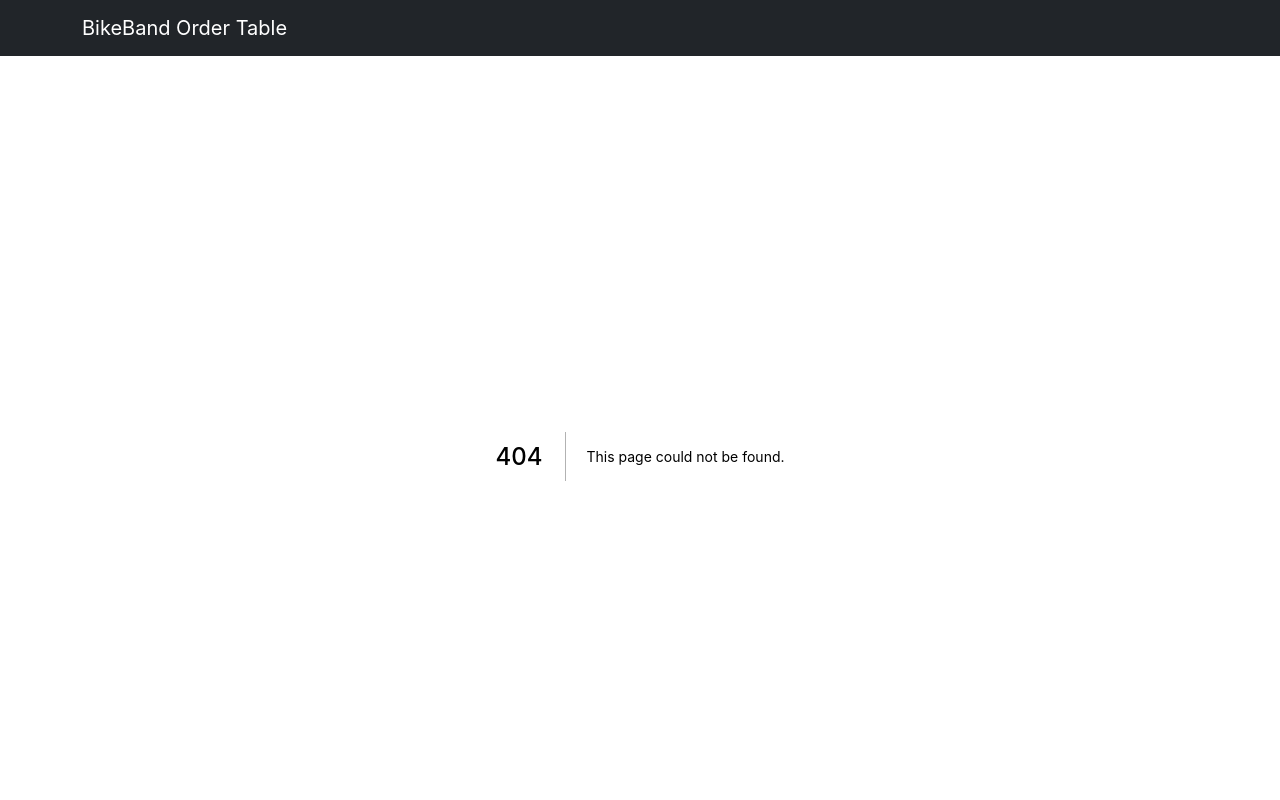
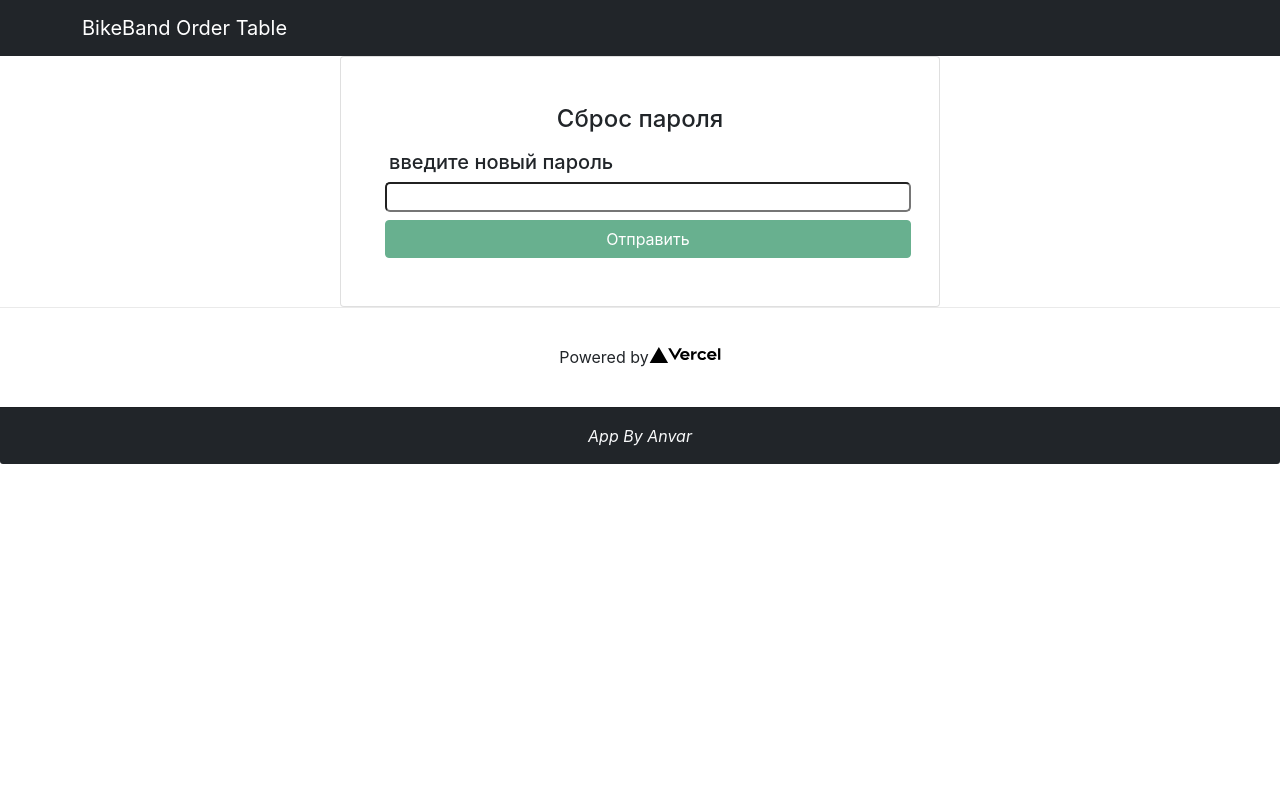
Before and after one commit to crecker05ru/fullstack-nextjs-sequelize-postgre-nodejs-auth-ordertable, a Next.js app in the folder client/: page /reset-password in a window 1280 px wide. Before the commit this address had no page. Shown: the top 800 px of the page. Built offline with nearby package versions, Linux system fonts and the light colour scheme.

Commit message:
reset password

```diff
--- a/client/components/addOrder.tsx
+++ b/client/components/addOrder.tsx
@@ -37,7 +37,7 @@ export default function AddOrder () {
                 <input className="border-2 border-radius-5px" placeholder="Опция" value={option} onChange={e => setOption(e.target.value)}></input>
                 <input className="border-2 border-radius-5px" placeholder="Ссылка" value={link} onChange={ e => setLink(e.target.value)}></input>
                 <input className="border-2 border-radius-5px" placeholder="Цена в &#8364;" type="number" value={price} onChange={e => setPrice(e.target.value)}></input>
-                <input className="border-2 border-radius-5px " placeholder="Количество" type="number" value={count} onChange={e => setCount(e.target.value)}></input>
+                <input className="border-2 border-radius-5px  " placeholder="Количество" type="number" value={count} onChange={e => setCount(e.target.value)}></input>
                 <label placeholder="Total"  className="">Итого &#8364;: { !price ? 0 : total=count*price} </label>
                 {/* <label>ИД {id}</label> */}
             </div>
--- /dev/null
+++ b/client/pages/reset-password.tsx
@@ -0,0 +1,76 @@
+import { useRouter } from 'next/router'
+import { useState,useEffect } from 'react'
+import { useActions } from '../components/hooks/useActions';
+import {Container, Form,Card,Row,Button} from "react-bootstrap";
+
+const Reset = () => {
+    const router = useRouter()
+    const { token,id } = router.query
+    const [password,setPassword] = useState('')
+    const [passwordIsBlur,setPasswordIsBlur] = useState(false)
+    const [passwordError,setPasswordError] = useState('Пароль не может быть пустым')
+    const [formValid,setFormValid] = useState(false)
+    const {resetPasswordRequest} = useActions()
+
+    const resetPasswordHandler = () => {
+        resetPasswordRequest(id,password)
+        router.push('/auth')
+    }
+
+    useEffect(()=> {
+        if(passwordError){
+            setFormValid(false)
+        }else{
+            setFormValid(true)
+        }
+    },[passwordError])
+
+    const blurHandler = (e) => {
+        switch(e.target.name){
+            case "password":
+                setPasswordIsBlur(true)
+
+        }
+    }
+
+    const passwordHandler = (e) => {
+        setPassword(e.target.value)
+        if(e.target.value.length < 4 || e.target.value.length > 8){
+            setPasswordError("Пароль должен содержать не меньше 4 и не больше 8 символов")
+            if(!e.target.value){
+                setPasswordError("Пароль не должен быть пустым")
+            }
+        }else{
+            setPasswordError("")
+        }
+    }
+
+
+
+return(
+
+    <div>
+            <Container
+            className="d-flex justify-content-center align-items-center"
+            // style={{height: window.innerHeight - 54}}
+        >
+            <Card style={{width: 600}} className="p-5">
+                <h4 className="m-auto">Сброс пароля</h4>
+                <Form className="d-flex flex-column" >
+                    <Row className="d-flex justify-content-between mt-3 pl-3 pr-3">
+                    <h5>введите новый пароль</h5>
+                    {(passwordIsBlur && passwordError) && <div className="text-danger">{passwordError}</div>}
+
+                    <input name="password" className="border-2 border-radius-5px ms-2"  type="password" value={password} onChange={e => passwordHandler(e)} onBlur={e => blurHandler(e)}></input>
+                    <Button className="btn btn-success ms-2 mt-2" disabled={!formValid} onClick={resetPasswordHandler}>Отправить</Button>
+
+                    </Row>
+
+                </Form>
+            </Card>
+        </Container>
+        </div>
+)
+}
+
+export default Reset
--- a/client/store/action-creators/orderList.ts
+++ b/client/store/action-creators/orderList.ts
@@ -31,6 +31,7 @@ export const editOrderList = (id,total,shipping,totalWithShipping,payedTotal,dif
     try{
         const response = await axios.put("http://localhost:3001/api/orderList/edit",{id,total,shipping,totalWithShipping,payedTotal,difference})
         dispatch(fetchOrderList())
+        console.log(response,'response in orderlist')
     }catch(e){
         console.log(e)
     }
--- a/client/store/action-creators/user.ts
+++ b/client/store/action-creators/user.ts
@@ -71,6 +71,26 @@ export const logoutUser = () => {
         }
     }
 }
+
+export const forgetPasswordRequest = (email) => async (dispatch) =>  {
+    try{
+        const response = await axios.post("http://localhost:3001/api/user/forgot-password",{email})
+        console.log(response,'response in forget-password')
+        return response.data.message
+    }catch(e){
+        console.log(e)
+    }
+}
+
+export const resetPasswordRequest = (id,password) => async (dispatch) => {
+    try{
+        const response = await axios.post("http://localhost:3001/api/user/reset-password",{id,password})
+        console.log(response,'response in reset-password')
+        return response.data.message
+    }catch(e){
+        console.log(e)
+    }
+}
 export const authUser = () => {
     return async (dispatch) => {
         try{
```
Also changed, not shown: client/components/logIn.tsx (+58 -2 lines), client/pages/sent-message.tsx (added, +35 -0 lines).
